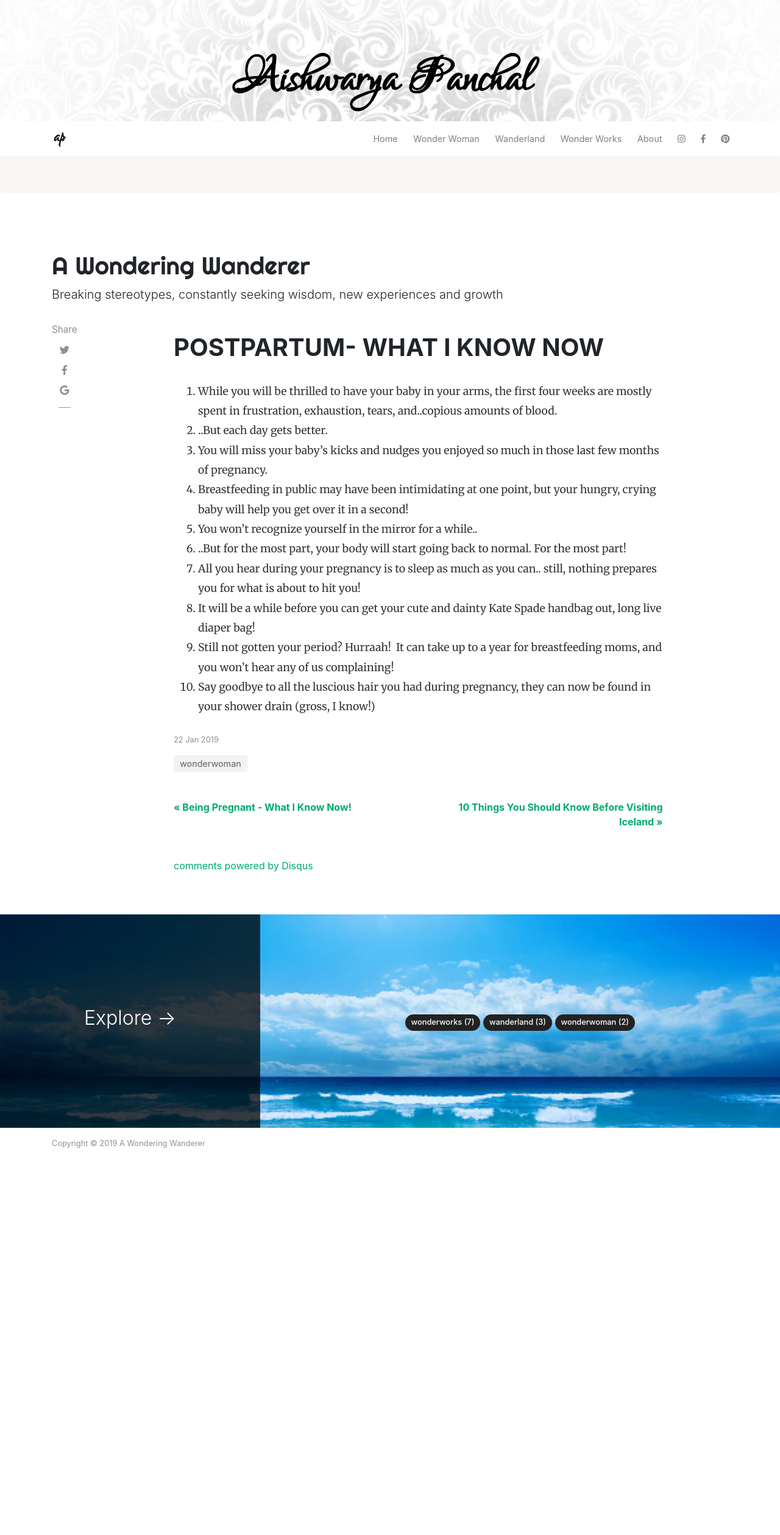
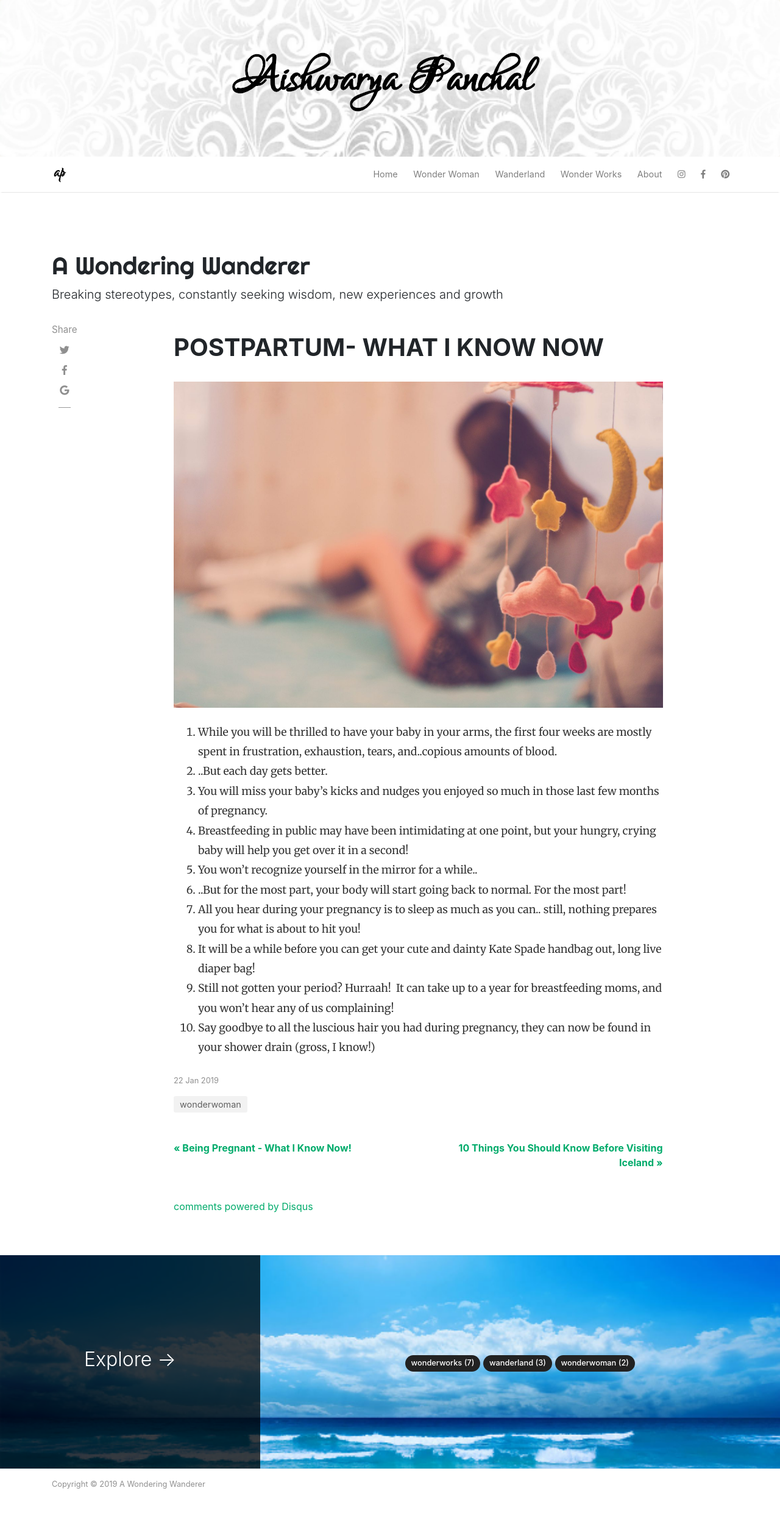
Before and after one commit to aish247/aish247.github.io, a Jekyll site: the page built from _posts/2019-01-22-postpartum-as-i-know-it.md, in a window 1280 px wide. Shown: the whole page at 61% size. Built offline with Jekyll 4.4.1, drawn with Linux system fonts in a browser that asks for light colours; nearby versions of some CDN libraries; comment, search, counter and statistics services are not loaded; before the commit the page ends 1959 px from its top, so only the background shows below that.

Commit message:
Update 2019-01-22-postpartum-as-i-know-it.md

```diff
--- a/_posts/2019-01-22-postpartum-as-i-know-it.md
+++ b/_posts/2019-01-22-postpartum-as-i-know-it.md
@@ -6,6 +6,8 @@ image: assets/images/postpartum0.jpg
 featured: true
 hidden: true
 ---
+
+![walking]({{ site.baseurl }}/assets/images/postpartum0.jpg)
 
 1. While you will be thrilled to have your baby in your arms, the first four weeks are mostly spent in frustration, exhaustion, tears, and..copious amounts of blood.
 2. ..But each day gets better.
```
